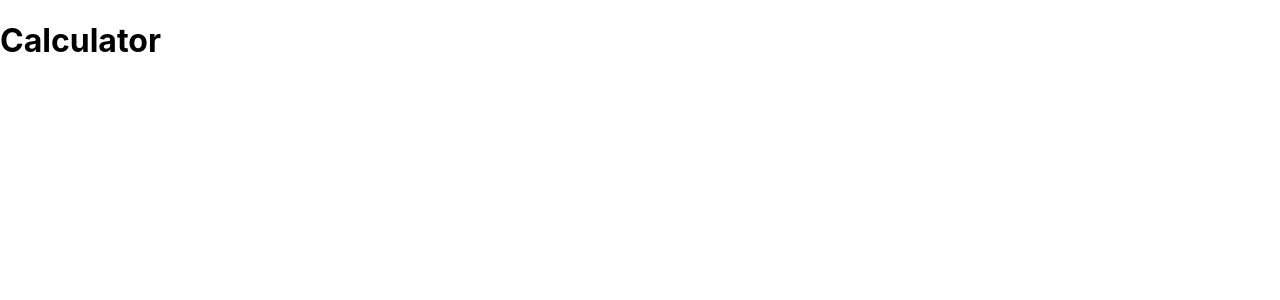
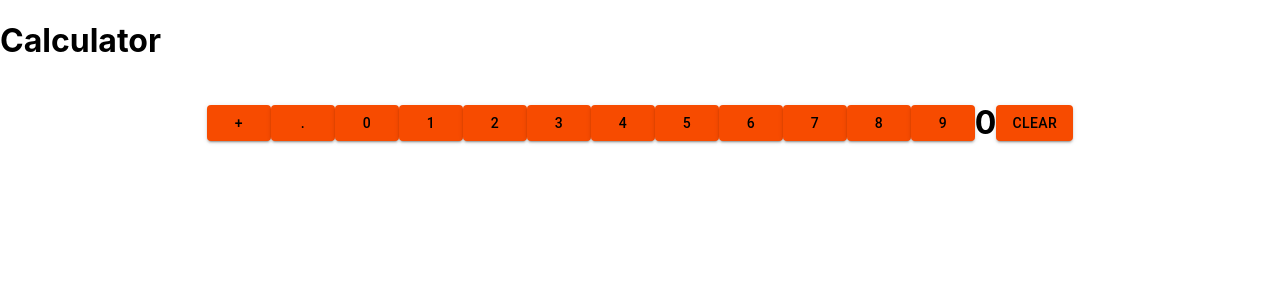
Before and after one commit to Jacoblynch99/Calculator2021, a React (Create React App) app: page / in a window 1280 px wide. Shown: the top 300 px of the page. Built offline with nearby package versions, Linux system fonts and the light colour scheme.

Commit message:
added buttons

```diff
--- a/package.json
+++ b/package.json
@@ -60,5 +60,8 @@
             "last 1 firefox version",
             "last 1 safari version"
         ]
+    },
+    "devDependencies": {
+        "prettier": "2.3.2"
     }
 }
--- a/src/components/UserLanding.js
+++ b/src/components/UserLanding.js
@@ -18,8 +18,29 @@ import {
 import React, { useState } from 'react'
 
 const UserLanding = (props) => {
-    return ( <div>
+    let [integer, setInteger] = useState(0)
+    let [equation, setEquation] = useState([])
 
+    const inputNumber = (num) => {
+        if (integer === 0) {
+            if (num === '.') {
+                setInteger(`${integer}` + `${num}`)
+            } else {
+                setInteger(num)
+            }
+        } else {
+            setInteger(`${integer}` + `${num}`)
+        }
+    }
+
+    const inputOperation = (operation) => {}
+
+    const clear = () => {
+        setInteger(0)
+    }
+
+    return (
+        <div>
             <h1>Calculator</h1>
             <Grid
                 container
@@ -27,16 +48,100 @@ const UserLanding = (props) => {
                 justify="center"
                 alignItems="center"
             >
-
                 <Grid>
-
+                    <Button
+                        onClick={() => inputOperation('+')}
+                        variant="contained"
+                        color="primary"
+                    >
+                        +
+                    </Button>
+                    <Button
+                        onClick={() => inputNumber('.')}
+                        variant="contained"
+                        color="primary"
+                    >
+                        .
+                    </Button>
+                    <Button
+                        onClick={() => inputNumber(0)}
+                        variant="contained"
+                        color="primary"
+                    >
+                        0
+                    </Button>
+                    <Button
+                        onClick={() => inputNumber(1)}
+                        variant="contained"
+                        color="primary"
+                    >
+                        1
+                    </Button>
+                    <Button
+                        onClick={() => inputNumber(2)}
+                        variant="contained"
+                        color="primary"
+                    >
+                        2
+                    </Button>
+                    <Button
+                        onClick={() => inputNumber(3)}
+                        variant="contained"
+                        color="primary"
+                    >
+                        3
+                    </Button>
+                    <Button
+                        onClick={() => inputNumber(4)}
+                        variant="contained"
+                        color="primary"
+                    >
+                        4
+                    </Button>
+                    <Button
+                        onClick={() => inputNumber(5)}
+                        variant="contained"
+                        color="primary"
+                    >
+                        5
+                    </Button>
+                    <Button
+                        onClick={() => inputNumber(6)}
+                        variant="contained"
+                        color="primary"
+                    >
+                        6
+                    </Button>
+                    <Button
+                        onClick={() => inputNumber(7)}
+                        variant="contained"
+                        color="primary"
+                    >
+                        7
+                    </Button>
+                    <Button
+                        onClick={() => inputNumber(8)}
+                        variant="contained"
+                        color="primary"
+                    >
+                        8
+                    </Button>
+                    <Button
+                        onClick={() => inputNumber(9)}
+                        variant="contained"
+                        color="primary"
+                    >
+                        9
+                    </Button>
                 </Grid>
-
-
+                <h1>{integer}</h1>
+                <h2>{equation}</h2>
+                <br />
+                <Button onClick={clear} variant="contained" color="primary">
+                    clear
+                </Button>
             </Grid>
-
         </div>
-
     )
 }
 
```
Also changed, not shown: 1 other file (tests, documents, lock files or other folders). Lines whose indentation alone changed are shown as unchanged.
